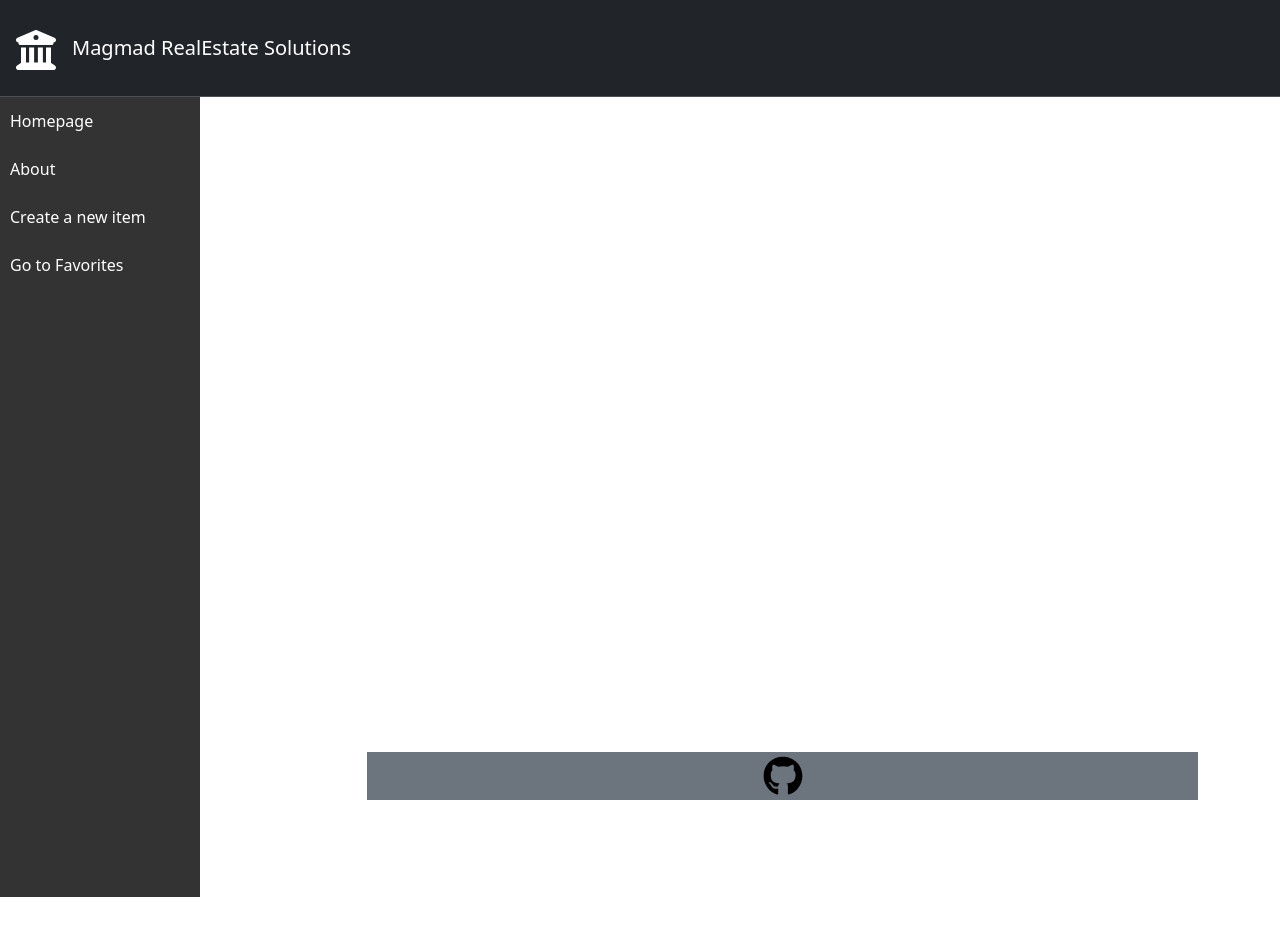
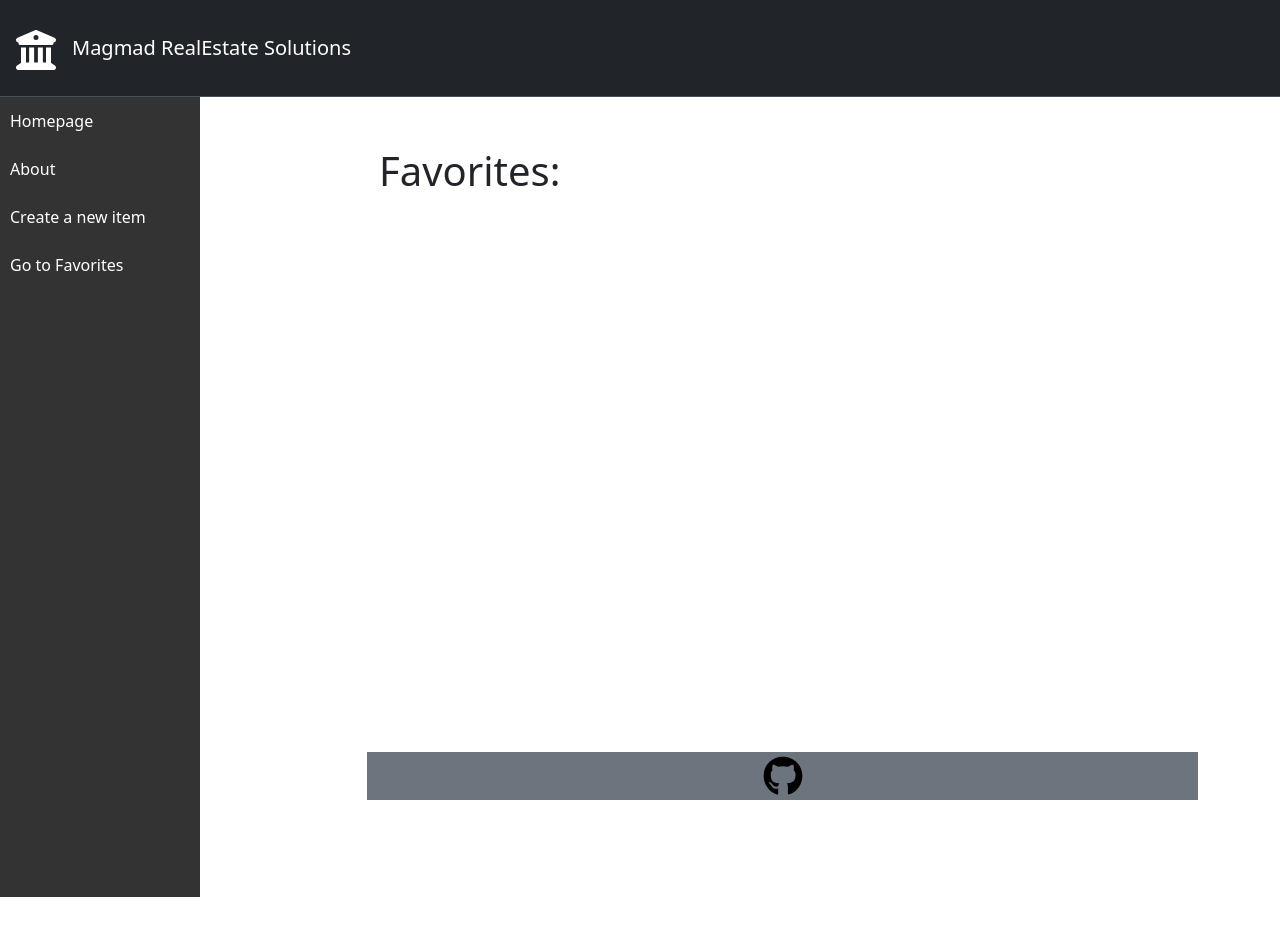
Before and after one commit to Ahmd-zaidan8a8/Apartment-Rentals-Admin, a React (Vite) app: page /favorites in a window 1280 px wide. Shown: the top 936 px of the page. Built offline with nearby package versions, Linux system fonts and the light colour scheme.

Commit message:
Final styling changes

```diff
--- a/src/App.css
+++ b/src/App.css
@@ -83,6 +83,9 @@
 .border{
   border-radius: 5px;
 }
+.favorites{
+  padding-top: 50px;
+}
 
 
 @media (max-width: 800px){
--- a/src/components/ListItem.jsx
+++ b/src/components/ListItem.jsx
@@ -1,4 +1,5 @@
 import { Link } from "react-router-dom";
+import '../App.css'
 
 const ListItem = ({ item, onDelete, handleAddtoFavorites }) => {
   return (
@@ -16,7 +17,7 @@ const ListItem = ({ item, onDelete, handleAddtoFavorites }) => {
           {`Location:
           ${item.city}, ${item.country}`}
         </p>
-        <p className="mb-1">Price: {item.price}$</p>
+        <p className="mb-1">Price: {item.price}€</p>
         <p className="mb-1">Raiting: {item["review_scores_rating"]}</p>
         <small>
           {item.cancellation_policy === "flexible" && (
@@ -41,7 +42,7 @@ const ListItem = ({ item, onDelete, handleAddtoFavorites }) => {
         </button>
         <button
           onClick={() => handleAddtoFavorites(item.id)}
-          className="btn btn-info"
+          className="btn btn-info m-1"
         >
           Add to Favorites
         </button>
--- a/src/pages/Favorites.jsx
+++ b/src/pages/Favorites.jsx
@@ -1,10 +1,14 @@
 const Favorites = ({ favorites }) => {
   console.log(favorites)
   return (
-    <div className="container vh-100">
+
+    <div className="favorites container vh-100">
+      <h1>Favorites:</h1>
       {favorites.map((fav) => (
         <li key={fav.id}>{fav.name}</li>
+
       ))}
+
     </div>
   );
 };
```
